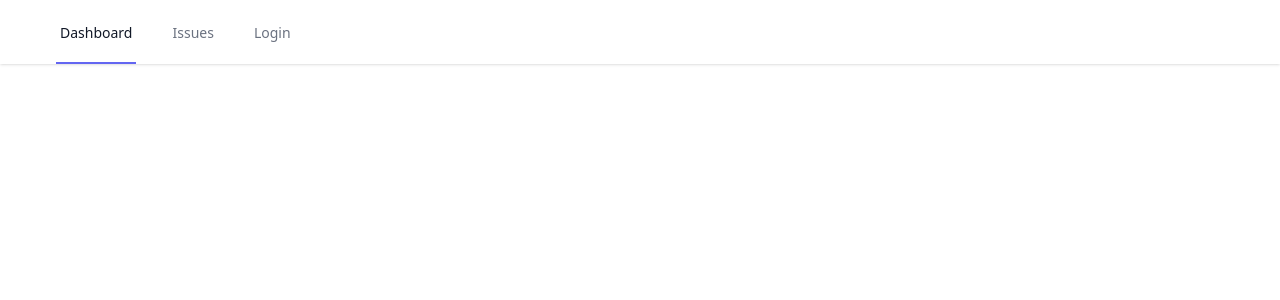
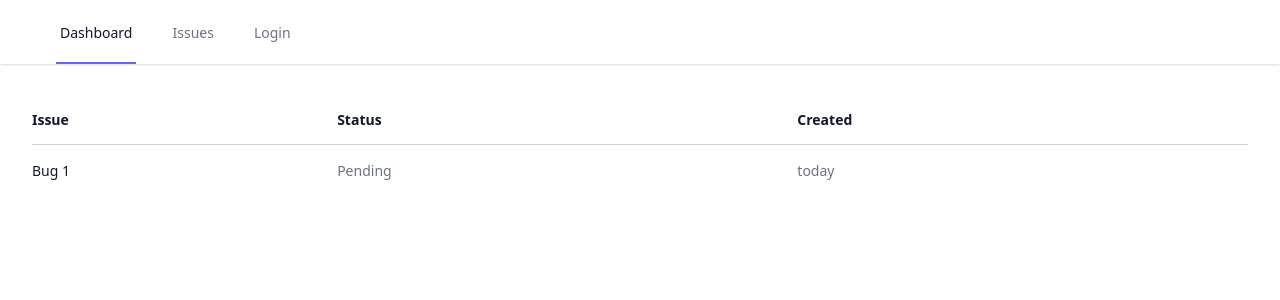
Before and after one commit to iiio2/track-vault, a Nuxt app: page /issues in a window 1280 px wide. Shown: the top 300 px of the page. Built offline with nearby package versions, Linux system fonts and the light colour scheme; no server answers.

Commit message:
chore: build issues component

```diff
--- a/package.json
+++ b/package.json
@@ -17,7 +17,9 @@
     "vue-router": "^4.2.5"
   },
   "dependencies": {
+    "@auth/core": "^0.18.4",
     "@headlessui/vue": "^1.7.16",
+    "@hebilicious/authjs-nuxt": "^0.3.5",
     "@heroicons/vue": "^2.0.18",
     "@prisma/client": "^5.6.0",
     "prisma": "^5.6.0"
--- a/pages/index.vue
+++ b/pages/index.vue
@@ -1,3 +1,5 @@
+<script setup lang="ts"></script>
+
 <template>
   <div>
     <h3>Dashboard page</h3>
--- /dev/null
+++ b/pages/issues.vue
@@ -0,0 +1,54 @@
+<script setup lang="ts">
+const { data } = await useFetch('/api/issues/issues')
+console.log(data.value)
+</script>
+
+<template>
+  <div class="px-4 sm:px-6 lg:px-8">
+    <div class="mt-8 flow-root">
+      <div class="-mx-4 -my-2 overflow-x-auto sm:-mx-6 lg:-mx-8">
+        <div class="inline-block min-w-full py-2 align-middle sm:px-6 lg:px-8">
+          <table class="min-w-full divide-y divide-gray-300">
+            <thead>
+              <tr>
+                <th
+                  scope="col"
+                  class="py-3.5 pl-4 pr-3 text-left text-sm font-semibold text-gray-900 sm:pl-0"
+                >
+                  Issue
+                </th>
+                <th
+                  scope="col"
+                  class="px-3 py-3.5 text-left text-sm font-semibold text-gray-900"
+                >
+                  Status
+                </th>
+                <th
+                  scope="col"
+                  class="px-3 py-3.5 text-left text-sm font-semibold text-gray-900"
+                >
+                  Created
+                </th>
+              </tr>
+            </thead>
+            <tbody class="divide-y divide-gray-200">
+              <tr>
+                <td
+                  class="whitespace-nowrap py-4 pl-4 pr-3 text-sm font-medium text-gray-900 sm:pl-0"
+                >
+                  Bug 1
+                </td>
+                <td class="whitespace-nowrap px-3 py-4 text-sm text-gray-500">
+                  Pending
+                </td>
+                <td class="whitespace-nowrap px-3 py-4 text-sm text-gray-500">
+                  today
+                </td>
+              </tr>
+            </tbody>
+          </table>
+        </div>
+      </div>
+    </div>
+  </div>
+</template>
```
Also changed, not shown: 2 other files (tests, documents, lock files or other folders).
